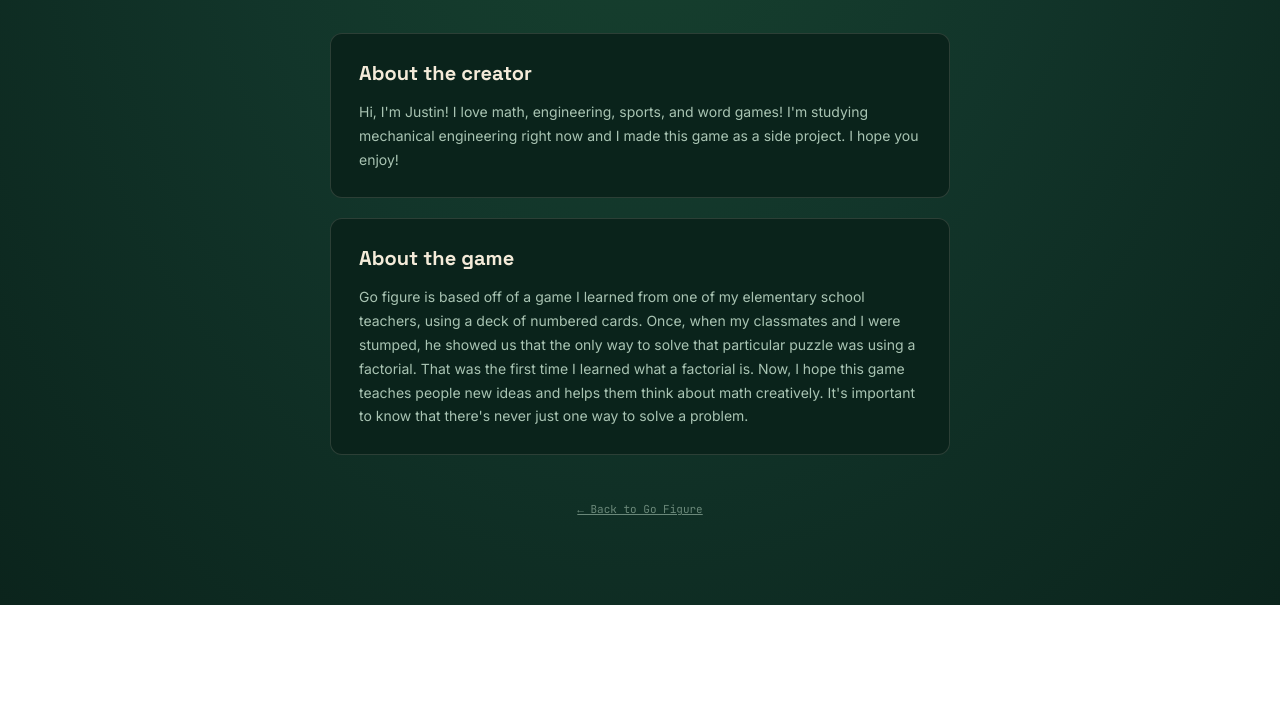
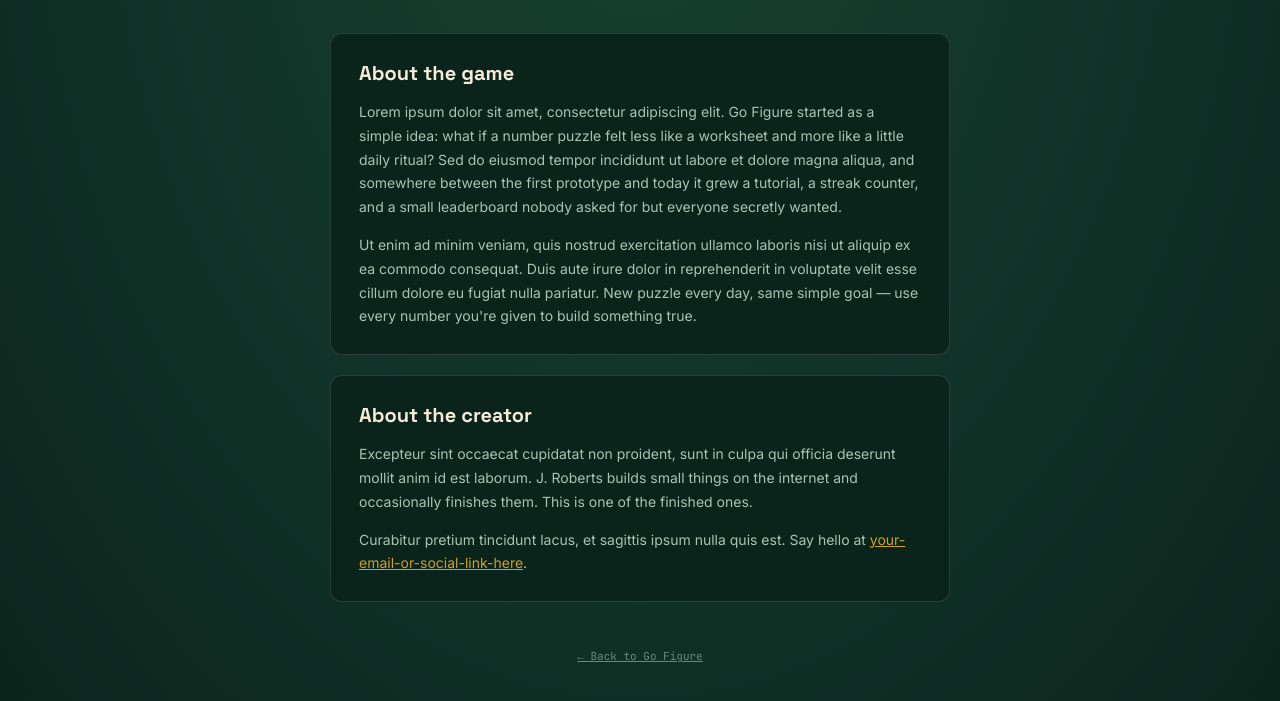
Before and after one commit to JSR2888/go_figure, a website: page about.html in a window 1280 px wide. Shown: the part 195-896 px from the top of the page. Before the commit the page ends 800 px from the top, so only its background shows below. Drawn offline with Linux system fonts and the light colour scheme.

Commit message:
Update about.html

```diff
--- a/about.html
+++ b/about.html
@@ -4,6 +4,8 @@
 <meta charset="UTF-8">
 <meta name="viewport" content="width=device-width, initial-scale=1.0">
 <title>About — Go Figure</title>
+<meta name="description" content="About Go Figure, a free daily number puzzle game, and the person who made it.">
+<link rel="canonical" href="https://gofiguremath.netlify.app/about.html">
 <link rel="preconnect" href="https://fonts.googleapis.com">
 <link rel="preconnect" href="https://fonts.gstatic.com" crossorigin>
 <link href="https://fonts.googleapis.com/css2?family=Space+Grotesk:wght@500;700&family=JetBrains+Mono:wght@400;500;700&family=Inter:wght@400;500;600&display=swap" rel="stylesheet">
@@ -20,21 +22,38 @@
   <div class="about-wrap">
 
     <section class="about-section">
-      <h2>About the creator</h2>
-       <p>
-        Hi, I'm Justin! I love math, engineering, sports, and word games! I'm studying mechanical engineering
-         right now and I made this game as a side project. I hope you enjoy!
+      <h2>About the game</h2>
+      <!-- REPLACE ME: your own description of Go Figure goes here. -->
+      <p>
+        Lorem ipsum dolor sit amet, consectetur adipiscing elit. Go Figure
+        started as a simple idea: what if a number puzzle felt less like a
+        worksheet and more like a little daily ritual? Sed do eiusmod tempor
+        incididunt ut labore et dolore magna aliqua, and somewhere between
+        the first prototype and today it grew a tutorial, a streak counter,
+        and a small leaderboard nobody asked for but everyone secretly
+        wanted.
+      </p>
+      <p>
+        Ut enim ad minim veniam, quis nostrud exercitation ullamco laboris
+        nisi ut aliquip ex ea commodo consequat. Duis aute irure dolor in
+        reprehenderit in voluptate velit esse cillum dolore eu fugiat nulla
+        pariatur. New puzzle every day, same simple goal — use every number
+        you're given to build something true.
       </p>
     </section>
 
     <section class="about-section">
-      <h2>About the game</h2>
+      <h2>About the creator</h2>
+      <!-- REPLACE ME: your own bio goes here. -->
       <p>
-        Go figure is based off of a game I learned from one of my elementary school teachers, using
-        a deck of numbered cards. Once, when my classmates and I were stumped, he showed us that the only way to
-        solve that particular puzzle was using a factorial. That was the first time I learned what a factorial is.
-        Now, I hope this game teaches people new ideas and helps them think about math creatively. It's important to know that there's
-        never just one way to solve a problem.
+        Excepteur sint occaecat cupidatat non proident, sunt in culpa qui
+        officia deserunt mollit anim id est laborum. J. Roberts builds small
+        things on the internet and occasionally finishes them. This is one
+        of the finished ones.
+      </p>
+      <p>
+        Curabitur pretium tincidunt lacus, et sagittis ipsum nulla quis est.
+        Say hello at <a href="#">your-email-or-social-link-here</a>.
       </p>
     </section>
 
```
